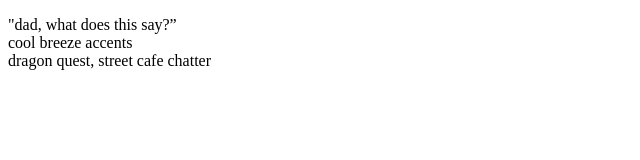
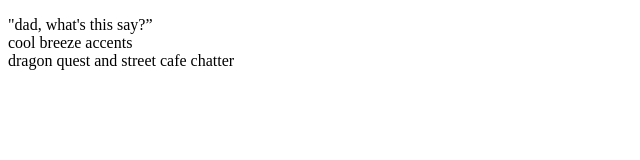
Before and after one commit to bentok/haiku, a Next.js app: page / in a window 1280 px wide. Shown: the top 160 px of the page, without its empty margins (0-640 px from the left). Built offline with nearby package versions, Linux system fonts and the light colour scheme.

Commit message:
Update index.mdx

```diff
--- a/pages/index.mdx
+++ b/pages/index.mdx
@@ -1,3 +1,3 @@
-"dad, what does this say?”\
+"dad, what's this say?”\
 cool breeze accents\
-dragon quest, street cafe chatter
+dragon quest and street cafe chatter
```
